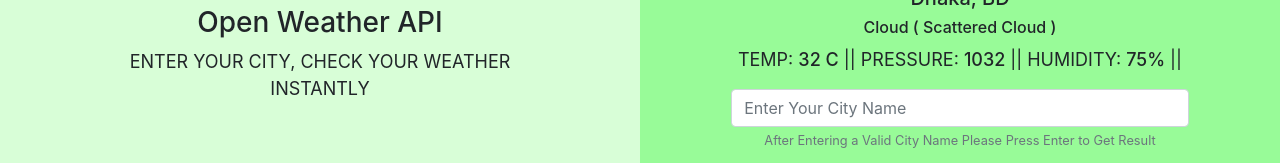
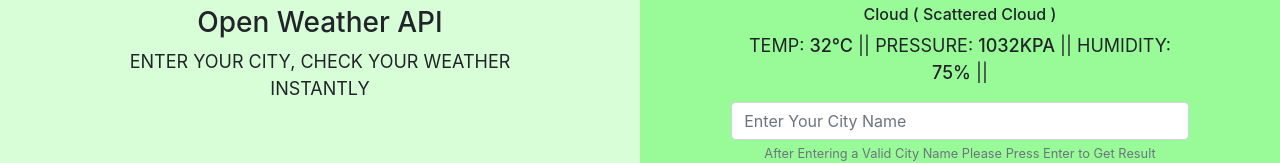
Before and after one commit to PijushRoy/weatherapp, a website: page public/index.html in a window 1280 px wide. Shown: the part 446-609 px from the top of the page. Drawn offline with nearby package versions, Linux system fonts and the light colour scheme; no server answers.

Commit message:
temp and kpa update

```diff
--- a/public/app.js
+++ b/public/app.js
@@ -97,7 +97,7 @@
     country.innerHTML = weather.country;
     mainText.innerHTML = weather.main;
     description.innerHTML = weather.description;
-    temp.innerHTML = Math.round((((weather.temp - 273.15) * 1.8) + 32 - 32) / 1.8) + ' C';
+    temp.innerHTML = Math.round((((weather.temp - 273.15) * 1.8) + 32 - 32) / 1.8) + '&#8451;';
     pressure.innerHTML = weather.pressure / 1000 + 'kpa';
     humidity.innerHTML = weather.humidity + '%';
 }
@@ -114,7 +114,7 @@
         tempHistory.getElementsByClassName('country')[0].innerHTML = h.country
         tempHistory.getElementsByClassName('main')[0].innerHTML = h.main
         tempHistory.getElementsByClassName('description')[0].innerHTML = h.description
-        tempHistory.getElementsByClassName('temp')[0].innerHTML = Math.round((((h.temp - 273.15) * 1.8) + 32 - 32) / 1.8) + ' C'
+        tempHistory.getElementsByClassName('temp')[0].innerHTML = Math.round((((h.temp - 273.15) * 1.8) + 32 - 32) / 1.8) + '&#8451;'
         tempHistory.getElementsByClassName('pressure')[0].innerHTML = h.pressure / 1000 + 'kpa'
         tempHistory.getElementsByClassName('humidity')[0].innerHTML = h.humidity + '%'
 
--- a/public/index.html
+++ b/public/index.html
@@ -35,8 +35,8 @@
                             </h6>
 
                             <p class="lead">
-                            TEMP: <span id="temp"> 32 C</span> ||
-                            PRESSURE: <span id="pressure"> 1032 </span> ||
+                                TEMP: <span id="temp"> 32&#8451;</span> ||
+                                PRESSURE: <span id="pressure"> 1032kpa</span> ||
                                 HUMIDITY: <span id="humidity"> 75%</span> ||
                             </p>
 
@@ -65,8 +65,8 @@
                                             (<span class="description"> Scattered Cloud </span>)
                                         </h6>
                                         <p class="lead m-0 text-small">
-                                        TEMP: <span class="temp"> 32 C</span> ||
-                                        PRESSURE: <span class="pressure"> 1032 kpa</span> ||
+                                            TEMP: <span class="temp"> 32&#8451;</span> ||
+                                            PRESSURE: <span class="pressure"> 1032kpa</span> ||
                                             HUMIDITY: <span class="humidity"> 75%</span>
                                         </p>
                                     </div>
```
Lines whose indentation alone changed are shown as unchanged.
